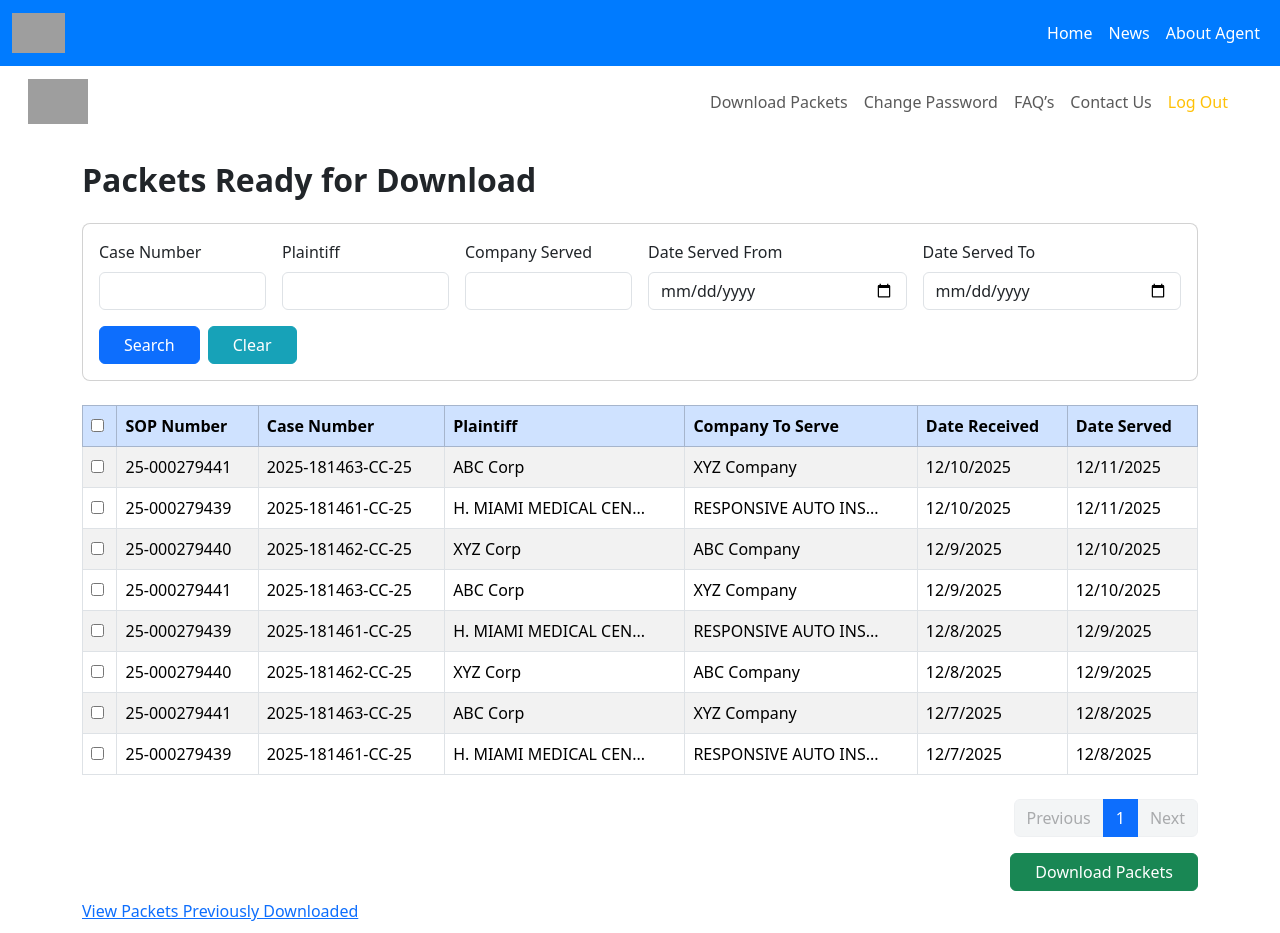
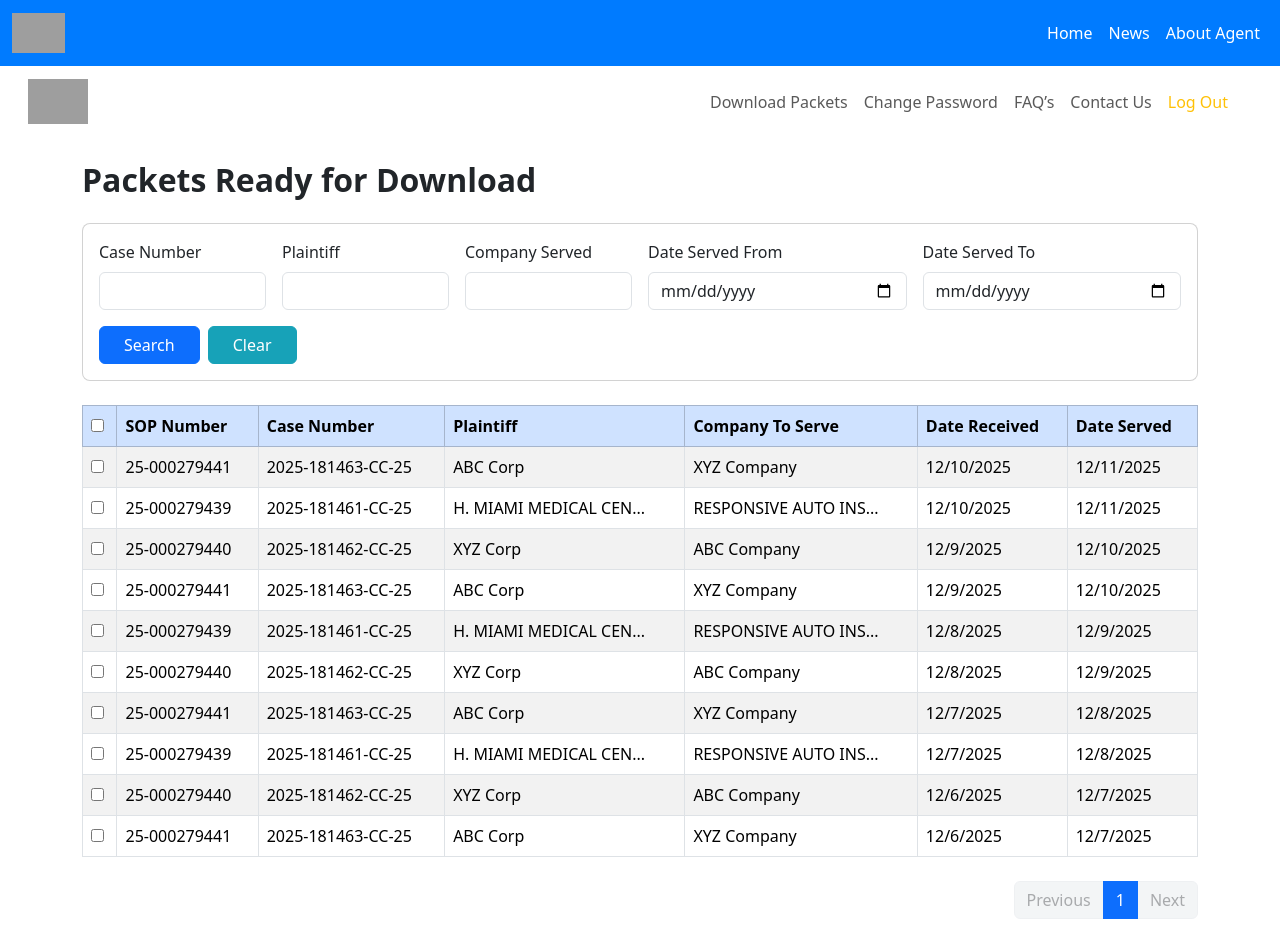
Before and after one commit to vijay-kumar-anuma/floridaDepartment, an Angular app: page /pages/home in a window 1280 px wide. Shown: the top 933 px of the page. Built offline with nearby package versions, Linux system fonts and the light colour scheme; grey boxes are pictures that could not be loaded.

Commit message:
filter_working

```diff
--- a/src/app/pages/home/home.component.ts
+++ b/src/app/pages/home/home.component.ts
@@ -161,105 +161,82 @@ updateDisplayedPackets() {
     return Array(this.totalPages).fill(0).map((_, i) => i + 1);
   }
 
-
   filterTable() {
     const f = this.searchParams.value;
 
-  // Always use packets already updated in ngOnInit
     let filtered = this.filterLast4Days([...this.packets]);
 
+    const filterReceived = this.parseAnyDate(f.received);
+    const filterServed = this.parseAnyDate(f.served);
+
     filtered = filtered.filter(item => {
+      const receivedDate = this.parseAnyDate(item.received);
+      const servedDate = this.parseAnyDate(item.served);
+
       return (
         (!f.case || item.case.toLowerCase().includes(f.case.toLowerCase())) &&
         (!f.plaintiff || item.plaintiff.toLowerCase().includes(f.plaintiff.toLowerCase())) &&
         (!f.company || item.company.toLowerCase().includes(f.company.toLowerCase())) &&
-      (!f.received || new Date(item.received) >= new Date(f.received)) &&
-      (!f.served || new Date(item.served) <= new Date(f.served))
+        (!filterReceived || (receivedDate && receivedDate >= filterReceived)) &&
+        (!filterServed || (servedDate && servedDate <= filterServed))
       );
     });
 
     this.filterDisplayedPackets = filtered;
     this.currentPage = 1;
     this.totalPages = Math.ceil(filtered.length / this.itemsPerPage);
-
     this.displayedPackets = filtered.slice(0, this.itemsPerPage);
   }
-
-
   updateDates(data: any[]) {
     const today = new Date();
-
     for (let i = 0; i < data.length; i++) {
-    const dayOffset = Math.floor(i / 2); // groups of 2
-
-    // received date = today - offset
+      const dayOffset = Math.floor(i / 2);
       const receivedDate = new Date();
       receivedDate.setDate(today.getDate() - dayOffset);
-
-    // served date = received + 1 day (still correct sequence)
       const servedDate = new Date(receivedDate);
       servedDate.setDate(receivedDate.getDate() + 1);
-
       const format = (d: Date) =>
         `${String(d.getMonth() + 1).padStart(2, '0')}/${String(d.getDate()).padStart(2, '0')}/${d.getFullYear()}`;
 
       data[i].received = format(receivedDate);
       data[i].served = format(servedDate);
     }
-
-
     return data;
   }
 
-
-
-
   filterLast4Days(data: any[]) {
     const today = new Date();
+    today.setHours(0, 0, 0, 0);
+
     const fourDaysAgo = new Date(today);
     fourDaysAgo.setDate(today.getDate() - 4);
 
     return data.filter(d => {
-    const served = new Date(d.served);
-    return served >= fourDaysAgo && served <= today;
+      const served = this.parseAnyDate(d.served);
+      return served && served >= fourDaysAgo && served <= today;
     });
   }
-
-
-
-
   ngOnInit() {
     this.packets = this.updateDates([...this.packets]);  // only once!
     this.updateDisplayedPackets();
   }
 
-
-
-
-
-
   clear() {
     this.searchParams.reset();
-    this.filterDisplayedPackets = [...this.displayedPackets];
+    this.currentPage = 1;
+    this.filterDisplayedPackets = this.filterLast4Days([...this.packets]);
+    this.updateDisplayedPackets();
   }
-
-
   // Select All Toggle
   toggleSelectAll(event: any) {
     const checked = event.target.checked;
     this.displayedPackets.forEach(p => p.selected = checked);
-    this.updateDisplayedPackets();
+
   }
 
-
   downloadAsExcel() {
-
-
-    // Add XLS records that were selected
     const selectedXlsRecords = this.displayedPackets.filter(x => x.selected);
-    // Convert JSON to worksheet
     const worksheet: XLSX.WorkSheet = XLSX.utils.json_to_sheet(selectedXlsRecords);
-
     const workbook: XLSX.WorkBook = {
       Sheets: { 'Data': worksheet },
       SheetNames: ['Data']
@@ -274,21 +251,16 @@ filterLast4Days(data: any[]) {
       type: 'application/vnd.openxmlformats-officedocument.spreadsheetml.sheet'
     });
 
-    // Create date string (YYYY-MM-DD)
     const today = new Date();
     const formattedDate = today.toISOString().split('T')[0];
 
-    // Filename with date
     const fileName = `data_${formattedDate}.xlsx`;
-    // const fileName = `data_last4days_${formattedDate}.xlsx`;
 
     saveAs(blob, fileName);
   }
 
-
   onFileSelected(event: any, fileUploadModal: any) {
     const file: File = event.target.files[0];
-
     if (file) {
       this.selectedFile = file;
       this.fileName = file.name;
@@ -332,29 +304,45 @@ filterLast4Days(data: any[]) {
       };
     }
 
-    // Add XLS records that were selected
     const selectedXlsRecords = this.xlspackets.filter(x => x.selected);
 
     recordsToInsert.push(...selectedXlsRecords);
 
-    // Insert at the top of main list
     this.packets.unshift(...recordsToInsert);
 
-    // Recalculate pagination
     this.totalPages = Math.ceil(this.packets.length / this.itemsPerPage);
     this.updateDisplayedPackets();
 
-    // Close modal
     this.modalRef.close();
     window.scrollTo(0, 0);
   }
-
-
   logout() {
     localStorage.removeItem('token');
     localStorage.removeItem('user');
     sessionStorage.clear();
     this.router.navigate(['/auth/login']);
   }
+  parseAnyDate(dateStr: string): Date | null {
+    if (!dateStr) return null;
+
+    // YYYY-MM-DD
+    if (/^\d{4}-\d{2}-\d{2}$/.test(dateStr)) {
+      return new Date(dateStr + "T00:00:00");
+    }
+
+    // DD-MM-YYYY
+    if (/^\d{2}-\d{2}-\d{4}$/.test(dateStr)) {
+      const [dd, mm, yyyy] = dateStr.split('-');
+      return new Date(`${yyyy}-${mm}-${dd}T00:00:00`);
+    }
+
+    // MM/DD/YYYY
+    if (/^\d{2}\/\d{2}\/\d{4}$/.test(dateStr)) {
+      const [mm, dd, yyyy] = dateStr.split('/');
+      return new Date(`${yyyy}-${mm}-${dd}T00:00:00`);
+    }
+
+    return null;
+  }
 
 }
```
Lines whose indentation alone changed are shown as unchanged.
